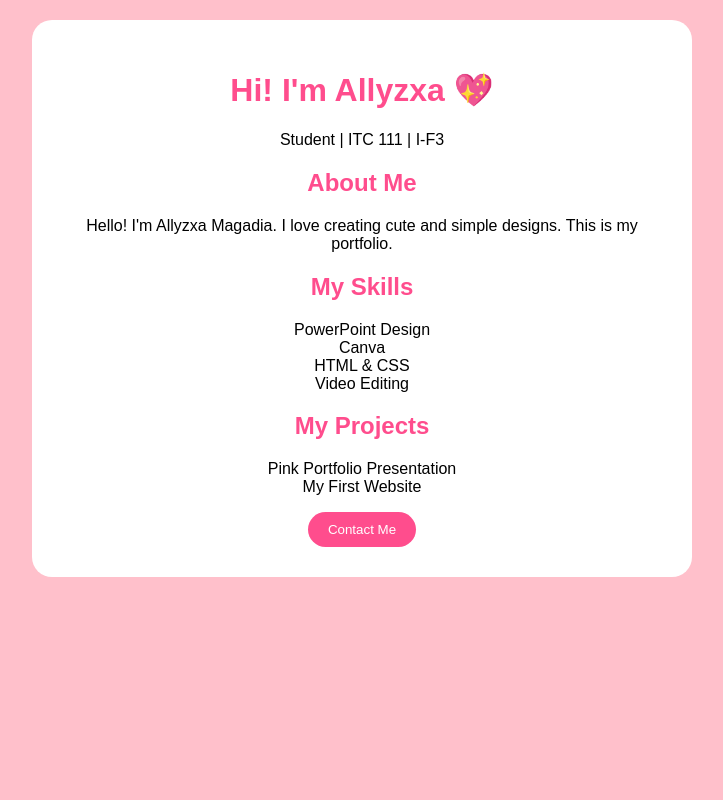
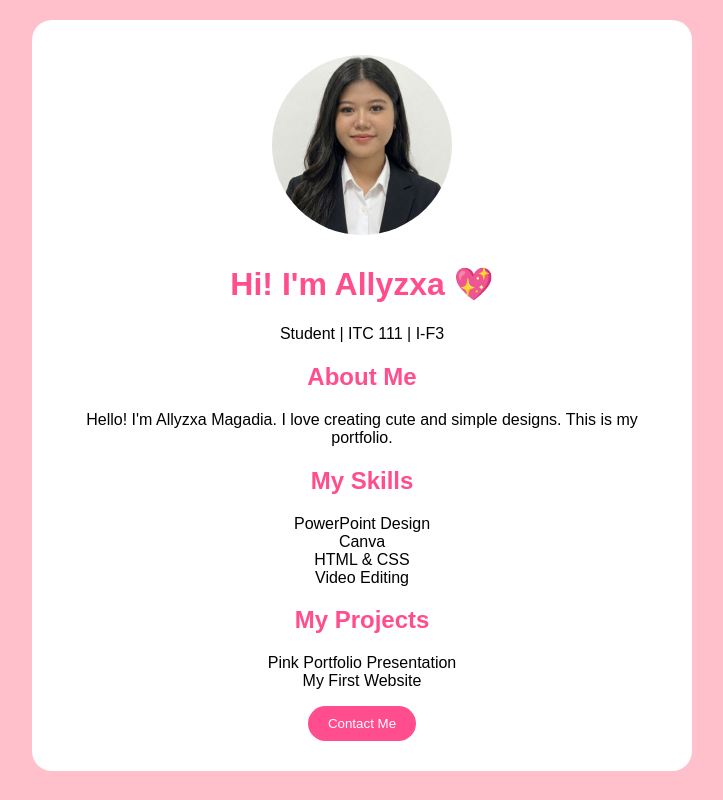
Before and after one commit to allyzxamagadia0-blip/ALLYZXA-PORTFOLIO, a plain HTML site: page index.html in a window 1280 px wide. Shown: the whole page, without its empty margins (278-1001 px from the left). Drawn offline with Linux system fonts and the light colour scheme.

Commit message:
Update index.html

```diff
--- a/index.html
+++ b/index.html
@@ -12,6 +12,7 @@ button { background: #ff4d8d; color: white; border: none; padding: 10px 20px; bo
 </head>
 <body>
 <div class="box">
+<img src="df96d6bf-9193-47d5-a8a0-30d587c72d3a.jpeg" style="width:180px; height:180px; object-fit:cover; border-radius:50%; border:5px solid white;">
 <h1>Hi! I'm Allyzxa 💖</h1>
 <p>Student | ITC 111 | I-F3</p>
 <h2>About Me</h2>
```
